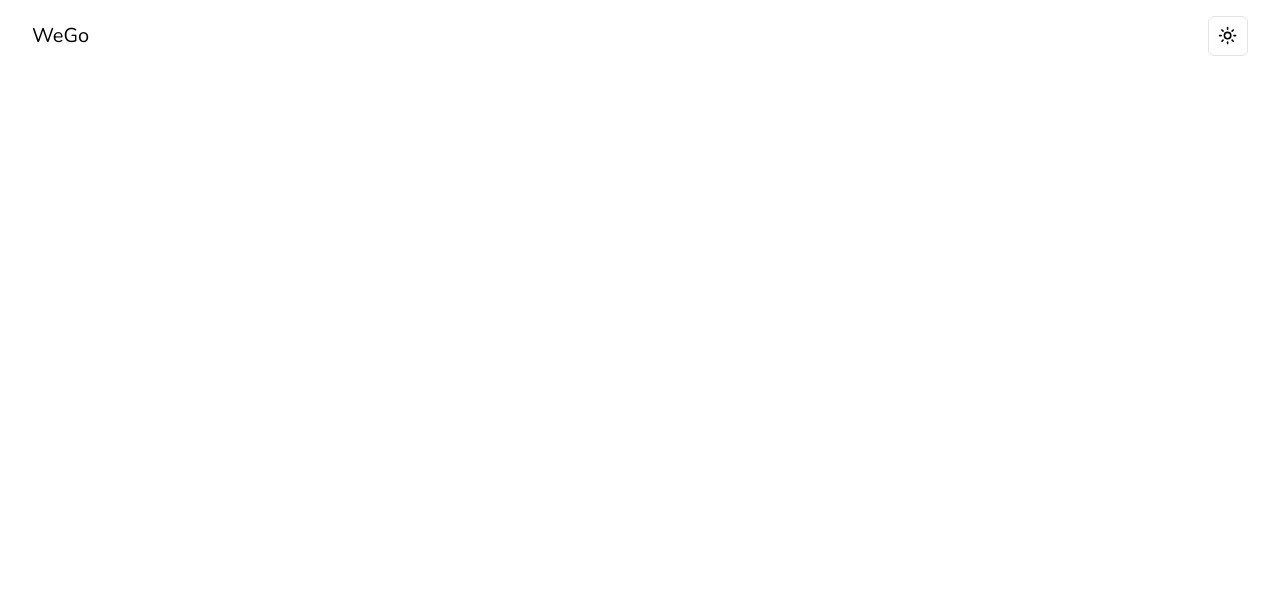
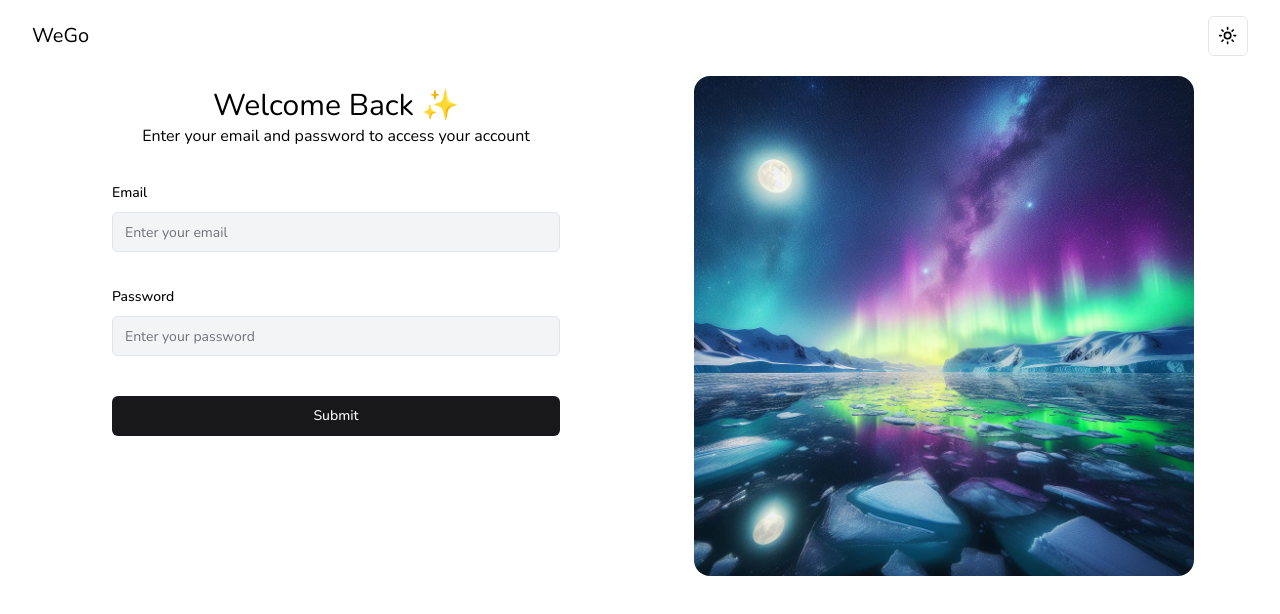
Before and after one commit to JaY4165/_wego_, a Next.js app: page /login in a window 1280 px wide. Shown: the top 614 px of the page. Built offline with nearby package versions, Linux system fonts and the light colour scheme.

Commit message:
login form

```diff
--- a/src/app/(auth)/login/page.tsx
+++ b/src/app/(auth)/login/page.tsx
@@ -1,7 +1,30 @@
 import React from 'react';
+import Image from 'next/image';
+import LoginForm from '@/components/LoginForm';
 
 function LogIn() {
-  return <div></div>;
+  return (
+    <div className="grid grid-cols-2 grid-rows-1 w-full pt-5">
+      <div className="w-full px-20">
+        <div className="pt-3 pb-8 text-center">
+          <h1 className="text-3xl">Welcome Back ✨</h1>
+          <p className="">
+            Enter your email and password to access your account
+          </p>
+        </div>
+        <LoginForm />
+      </div>
+      <div className=" overflow-hidden flex items-center justify-center">
+        <Image
+          src="/images/OIG.jpeg"
+          className="object-contain rounded-2xl"
+          width={500}
+          height={300}
+          alt="Login image"
+        />
+      </div>
+    </div>
+  );
 }
 
 export default LogIn;
--- a/src/app/page.tsx
+++ b/src/app/page.tsx
@@ -1,7 +1,7 @@
 export default function Home() {
   return (
     <div>
-      <h1 className="text-5xl">Hello world</h1>
+      <h1 className="text-2xl">Hello world</h1>
     </div>
-  )
+  );
 }
--- /dev/null
+++ b/src/components/LoginForm.tsx
@@ -0,0 +1,93 @@
+'use client';
+
+import { zodResolver } from '@hookform/resolvers/zod';
+import { useForm } from 'react-hook-form';
+import { z } from 'zod';
+
+import { Button } from '@/components/ui/button';
+import {
+  Form,
+  FormControl,
+  FormDescription,
+  FormField,
+  FormItem,
+  FormLabel,
+  FormMessage,
+} from '@/components/ui/form';
+import { Input } from '@/components/ui/input';
+
+const formSchema = z.object({
+  email: z.string().min(2, {
+    message: 'Username must be at least 2 characters.',
+  }),
+  password: z.string(),
+});
+
+export default function LoginForm() {
+  const form = useForm<z.infer<typeof formSchema>>({
+    resolver: zodResolver(formSchema),
+    defaultValues: {
+      email: '',
+      password: '',
+    },
+  });
+
+  function onSubmit(values: z.infer<typeof formSchema>) {
+    console.log(values);
+  }
+
+  return (
+    <Form {...form}>
+      <form onSubmit={form.handleSubmit(onSubmit)} className="space-y-8">
+        <FormField
+          control={form.control}
+          name="email"
+          render={({ field }) => (
+            <>
+              <FormItem>
+                <FormLabel>Email</FormLabel>
+                <FormControl>
+                  <Input
+                    placeholder="Enter your email"
+                    className="bg-gray-100"
+                    {...field}
+                  />
+                </FormControl>
+                <FormDescription>
+                  {/*   This is your public display name. */}
+                </FormDescription>
+                <FormMessage />
+              </FormItem>
+            </>
+          )}
+        />
+        <FormField
+          control={form.control}
+          name="password"
+          render={({ field }) => (
+            <>
+              <FormItem>
+                <FormLabel>Password</FormLabel>
+                <FormControl>
+                  <Input
+                    placeholder="Enter your password"
+                    className="bg-gray-100"
+                    type="password"
+                    {...field}
+                  />
+                </FormControl>
+                <FormDescription>
+                  {/* This is your public display name. */}
+                </FormDescription>
+                <FormMessage />
+              </FormItem>
+            </>
+          )}
+        />
+        <Button type="submit" className="w-full">
+          Submit
+        </Button>
+      </form>
+    </Form>
+  );
+}
```
Also changed, not shown: public/images/OIG.jpeg (added).
